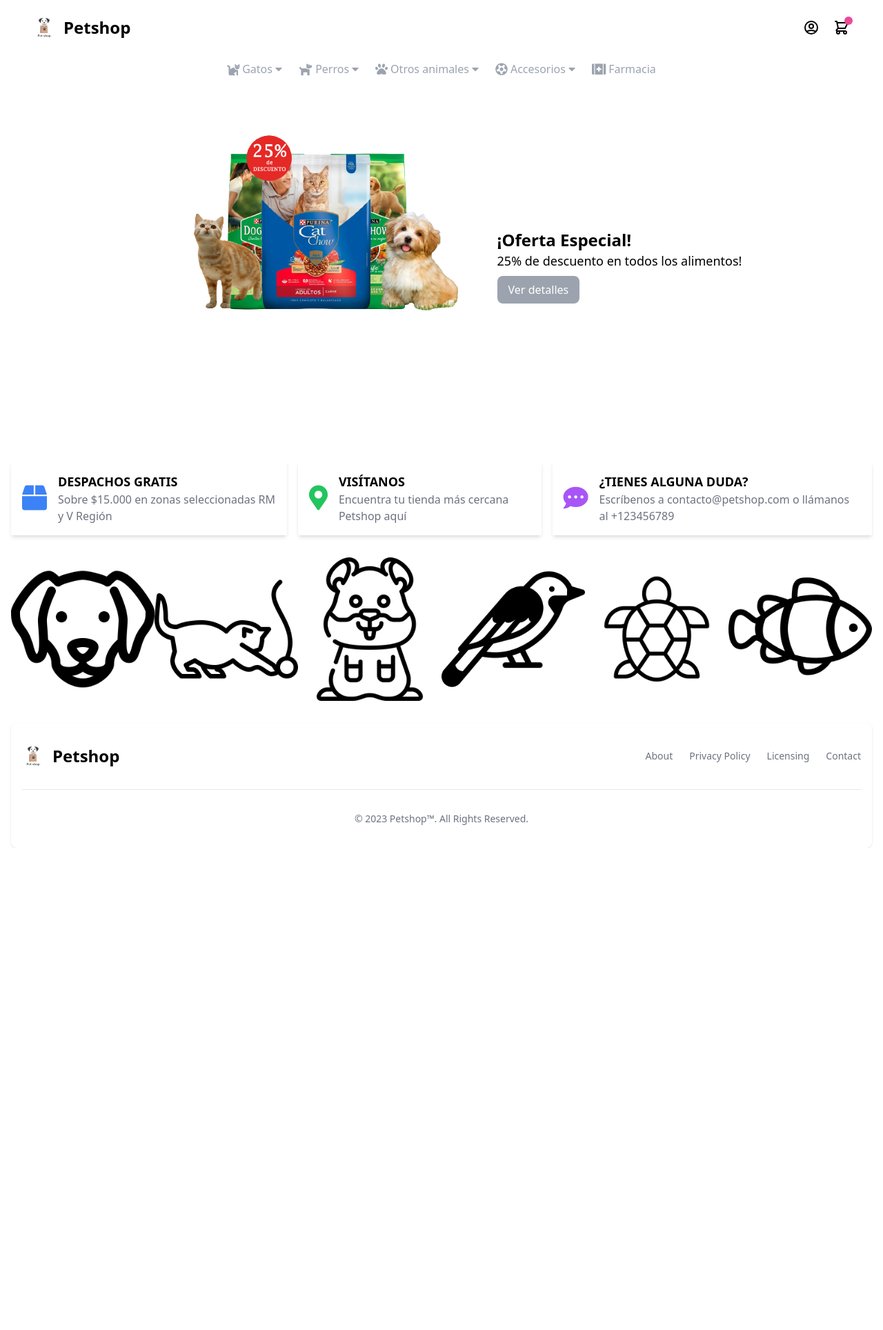
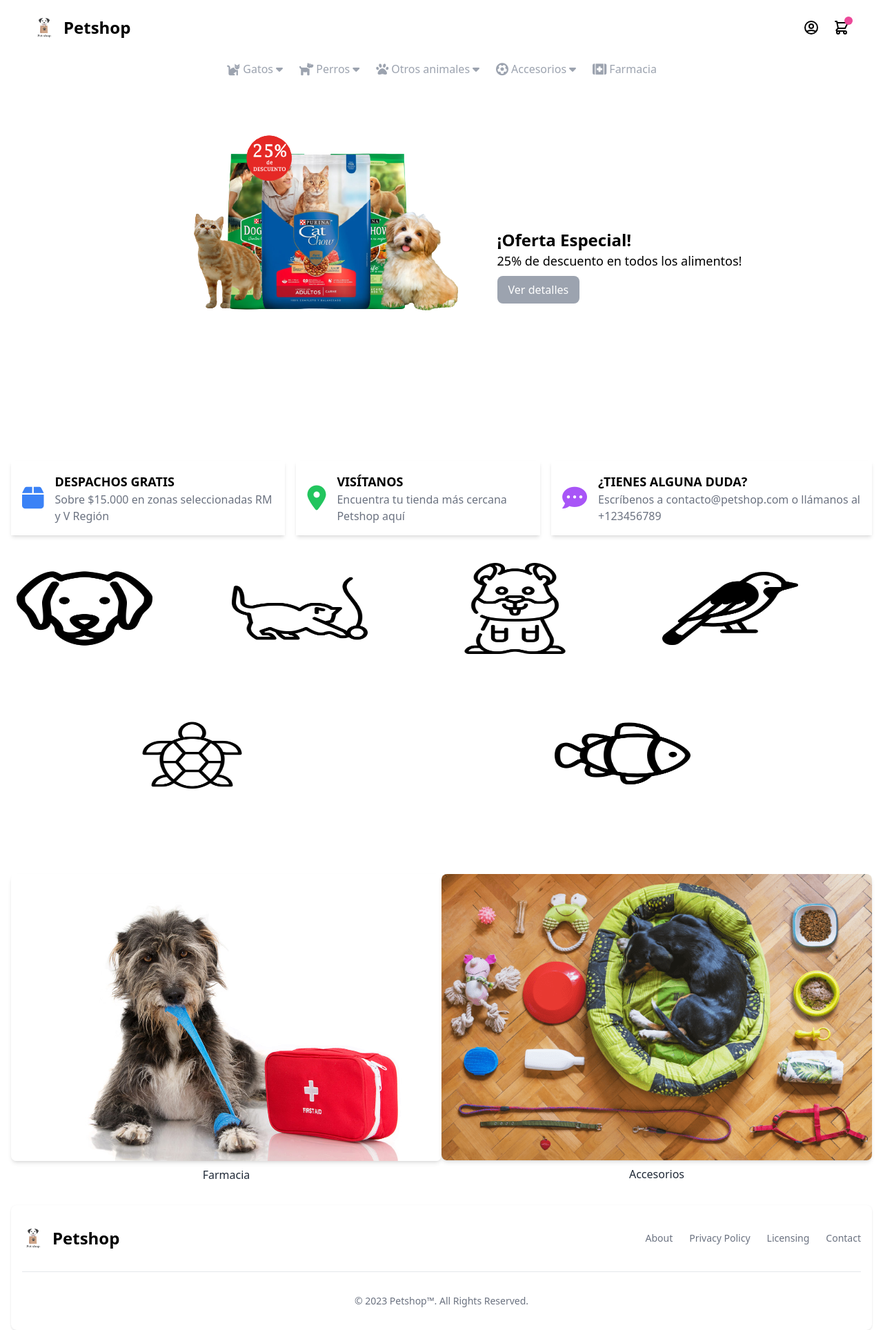
Before and after one commit to Juejuex/Petshop, a Django app: page / in a window 1280 px wide. Shown: the whole page at 69% size. Before the commit the page ends 1229 px from the top, so only its background shows below. Run offline with Django 4.2, Linux system fonts and the light colour scheme; data comes from the database, SQL or seed files in the repository; both versions use the stored data as it was after the commit; style sheets or scripts are compiled from the project's sources; some libraries are stand-ins or nearby versions.

Commit message:
Desarrollo index, diseño responsive, cambio scroll

```diff
--- a/core/templates/base.html
+++ b/core/templates/base.html
@@ -7,30 +7,20 @@
     <title>Petshop</title>
     {% tailwind_css %}
     <link href="https://cdnjs.cloudflare.com/ajax/libs/font-awesome/5.15.3/css/all.min.css" rel="stylesheet">
+    <link rel="stylesheet" href="https://cdnjs.cloudflare.com/ajax/libs/font-awesome/6.0.0-beta3/css/all.min.css">
+    <link rel="stylesheet" href="{% static 'css/barra.css' %}">
 </head>
 <body class='bg-white h-full'>
-
-    <header class="flex justify-between bg-white text-black w-screen">
+  <header class="flex justify-between bg-white text-black max-w-screen-xl mx-auto">
     <div class="px-5 xl:px-12 py-6 flex w-full items-center">
       <a class="text-3xl font-bold font-heading flex items-center mb-4 sm:mb-0" href="/">
         <img src="{% static 'img/logo.png' %}" class="h-8 mr-3" alt="Flowbite Logo" />
         <span class="self-center text-2xl font-semibold whitespace-nowrap">Petshop</span>
       </a>
-      <!--search           -->
-            <div class="flex justify-center items-center mx-4 w-full">
-              <div class="flex-grow flex items-center pl-60">
-                <div class="flex items-center">
-
-
+      <!-- Search -->
+      <div class="flex-grow flex items-center">
+        <!-- Contenido de búsqueda -->
       </div>
-              </div>
-            </div>
-
-
-            <div id="search-results" class="mt-4"></div>
-
-
-            <!-- Header Icons -->
       <div class="hidden xl:flex items-center space-x-5 ">
         {% if user.is_authenticated %}
             <div class="relative dropdown">
@@ -90,11 +80,6 @@
 
       </div>
 
-
-
-          </div>
-        </div>
-        <!-- Responsive navbar -->
       <a class="xl:hidden flex mr-6 items-center" href="#">
         <svg xmlns="http://www.w3.org/2000/svg" class="h-6 w-6 hover:text-gray-200" fill="none" viewBox="0 0 24 24" stroke="currentColor">
           <path stroke-linecap="round" stroke-linejoin="round" stroke-width="2" d="M3 3h2l.4 2M7 13h10l4-8H5.4M7 13L5.4 5M7 13l-2.293 2.293c-.63.63-.184 1.707.707 1.707H17m0 0a2 2 0 100 4 2 2 0 000-4zm-8 2a2 2 0 11-4 0 2 2 0 014 0z" />
@@ -112,7 +97,8 @@
       </a>
   </header>
 
-      <nav class="bg-white text-gray-400">
+
+      <nav class="bg-white text-gray-400 hidden md:block">
         <div class="flex justify-center py-2 space-x-6">
           <div class="relative inline-block dropdown">
             <a class="flex items-center hover:text-gray-600">
@@ -247,5 +233,7 @@
     <script src="{% static 'scripts/navbar.js' %}"></script>
     <script src="{% static 'scripts/buscador.js' %}"></script>
 
+
+  </div>
 </body>
 </html>
--- a/core/templates/index.html
+++ b/core/templates/index.html
@@ -2,12 +2,15 @@
 {% load static %}
 {% block content %}
 <div class=" text-black p-4 flex items-center justify-center">
-    <img src="{% static 'img/oferta.png' %}" alt="Oferta Especial" class="mr-4">
-    <div>
-      <h1 class="text-2xl font-bold">¡Oferta Especial!</h1>
-      <p class="text-lg">25% de descuento en todos los alimentos!</p>
-      <a href="{% url 'productos_por_categoria' categoria='Alimento' %}" class="mt-2 inline-block px-4 py-2 bg-gray-400 text-white rounded-lg hover:bg-gray-600">Ver detalles</a>
-    </div>
+    <a>
+      <img src="{% static 'img/oferta.png' %}" alt="Oferta Especial" class="mr-4">
+    </a>
+    <div class="hidden md:block">
+  <h1 class="text-2xl font-bold">¡Oferta Especial!</h1>
+  <p class="text-lg">25% de descuento en todos los alimentos!</p>
+  <a href="{% url 'productos_por_categoria' categoria='Alimento' %}" class="mt-2 inline-block px-4 py-2 bg-gray-400 text-white rounded-lg hover:bg-gray-600">Ver detalles</a>
+</div>
+
 </div>
 
 <div class="max-w-screen-xl mx-auto p-4">
@@ -37,37 +40,51 @@
 </div>
 
 
-
-<div class="flex justify-center p-4">
-  <div>
+<div class="flex flex-wrap max-w-screen-xl mx-auto p-4">
+  <div class="w-1/4 p-2">
     <a href="{% url 'productos_por_animal' animal_nombre='Perros' %}">
-      <img src="/static/img/perro.png" alt="Perro" class="mx-auto" />
+      <img src="/static/img/perro.png" alt="Perro" class="w-2/3 h-2/3" />
     </a>
   </div>
-  <div>
+  <div class="w-1/4 p-2">
     <a href="{% url 'productos_por_animal' animal_nombre='Gatos' %}">
-      <img src="/static/img/gato.png" alt="Gato" class="mx-auto" />
+      <img src="/static/img/gato.png" alt="Gato" class="w-2/3 h-2/3" />
     </a>
   </div>
-  <div>
+  <div class="w-1/4 p-2">
     <a href="{% url 'productos_por_animal' animal_nombre='Roedores' %}">
-      <img src="/static/img/hamster.png" alt="Hamster" class="mx-auto" />
+      <img src="/static/img/hamster.png" alt="Hamster" class="w-2/3 h-2/3" />
     </a>
   </div>
-  <div>
+  <div class="w-1/4 p-2">
     <a href="{% url 'productos_por_animal' animal_nombre='Aves' %}">
-      <img src="/static/img/pajaro.png" alt="Pájaro" class="mx-auto" />
+      <img src="/static/img/pajaro.png" alt="Pájaro" class="w-2/3 h-2/3" />
     </a>
   </div>
-  <div>
+  <div class="w-1/4 p-2 mx-auto">
     <a href="{% url 'productos_por_animal' animal_nombre='Reptiles' %}">
-      <img src="/static/img/tortuga.png" alt="Tortuga" class="mx-auto" />
+      <img src="/static/img/tortuga.png" alt="Tortuga" class="w-2/3 h-2/3" />
     </a>
   </div>
-  <div>
+  <div class="w-1/4 p-2 mx-auto">
     <a href="{% url 'productos_por_animal' animal_nombre='Peces' %}">
-      <img src="/static/img/nemo.png" alt="Nemo" class="mx-auto" />
+      <img src="/static/img/nemo.png" alt="Nemo" class="w-2/3 h-2/3" />
     </a>
+  </div>
+</div>
+
+<div class="flex flex-wrap max-w-screen-xl mx-auto p-4">
+  <div class="w-1/2">
+    <a href="{% url 'productos_por_categoria' categoria='Farmacia' %}">
+      <img src="{% static 'img/farmacia.jpg' %}" alt="Farmacia" class="w-full h-auto rounded-lg shadow-md hover:opacity-80 transition-opacity duration-300" />
+    </a>
+    <p class="text-center mt-2 text-gray-800">Farmacia</p>
+  </div>
+  <div class="w-1/2">
+    <a href="{% url 'productos_por_categoria' categoria='Accesorios' %}">
+      <img src="{% static 'img/Accesorios.png' %}" alt="Accesorios" class="w-full h-auto rounded-lg shadow-md hover:opacity-80 transition-opacity duration-300" />
+    </a>
+    <p class="text-center mt-2 text-gray-800">Accesorios</p>
   </div>
 </div>
 
@@ -75,4 +92,15 @@
 
 
 
+
+
+
+
+
+
+
+
+
+
+
 {% endblock %}
--- /dev/null
+++ b/static/css/barra.css
@@ -0,0 +1,13 @@
+/* WebKit (Safari y Chrome) */
+::-webkit-scrollbar {
+    width: 8px;
+}
+
+::-webkit-scrollbar-thumb {
+    background-color: #cccccc;
+    border-radius: 4px; /* Redondea la barra de desplazamiento */
+}
+
+::-webkit-scrollbar-track {
+    background-color: #f3f3f3;
+}
```
Also changed, not shown: core/templates/categoria.html (+7 -8 lines), db.sqlite3, static/img/Accesorio_choclo_perro.jpg (added), static/img/Accesorios.png (added), static/img/farmacia.jpg (added). Lines whose indentation alone changed are shown as unchanged.
